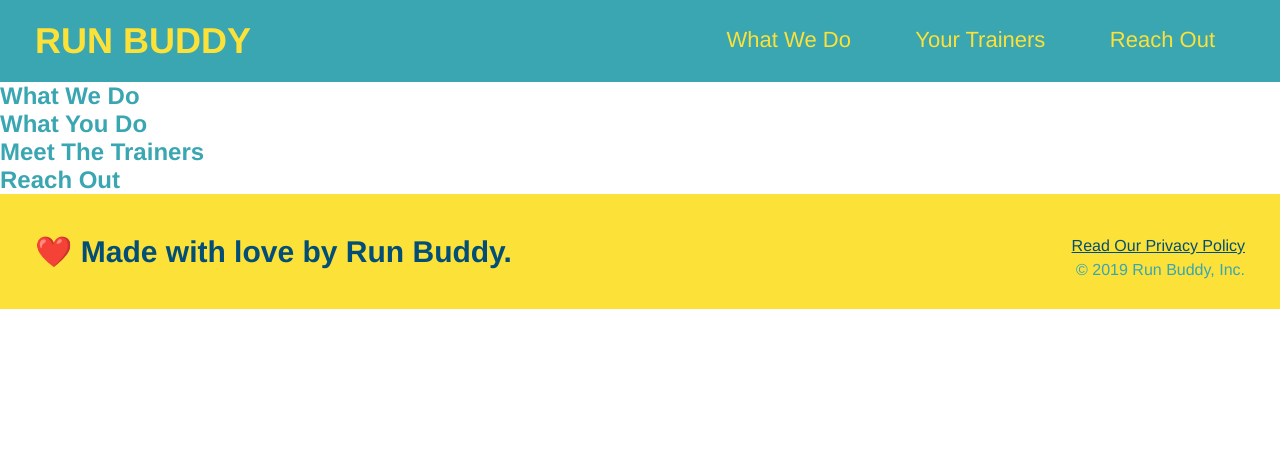
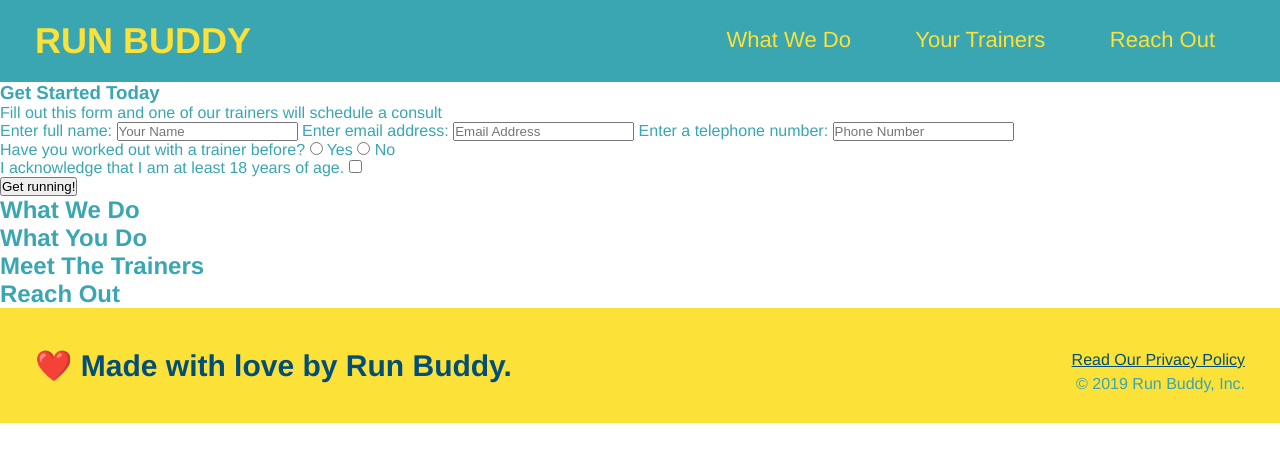
Before and after one commit to willwebb256/run-buddy, a plain HTML site: page index.html in a window 1280 px wide. Drawn offline with Linux system fonts and the light colour scheme.

Commit message:
new forms

```diff
--- a/index.html
+++ b/index.html
@@ -28,7 +28,39 @@
                 </ul>
             </nav>
         </header>
-
+       <!--Hero Section-->
+        <section>
+            <div>
+              <h3>Get Started Today</h3>
+              <p>Fill out this form and one of our trainers will schedule a consult</p>
+        <!-- Add form element-->
+        <form>
+            <label for="name">Enter full name:</label>
+            <input type="text" placeholder="Your Name" name="name" id="name" />
+            <label for="email">Enter email address:</label>
+            <input type="email" placeholder="Email Address" name="email" id="email" />
+            <label for="phone">Enter a telephone number:</label>
+            <input type="tel" placeholder="Phone Number" name="phone" id="phone"/>
+        <p>
+            Have you worked out with a trainer before?
+            <input type="radio" name="trainer-confirm" id="trainer-yes" />
+            <label for="trainer-yes">Yes</label>
+            <input type="radio" name="trainer-confirm" id="trainer-no" />
+            <label for="trainer-no">No</label>
+        </p>
+        <p>
+            <label for="checkbox" >
+              I acknowledge that I am at least 18 years of age.
+            </label>
+            <input type="checkbox" name="age-confirm" id="checkbox" />
+          </p>
+          <button type="submit">
+            Get running!
+          </button>
+            </form>
+        </div>
+    </section>
+<!--End hero section-->
         <!-- hero/jumbotron -->
         <section>
 
@@ -52,6 +84,7 @@
             <h2>Reach Out</h2>
         </section>
 
+
         <!-- Footer -->
     <footer>
         <h2> ❤️ Made with love by Run Buddy.</h2>
```
